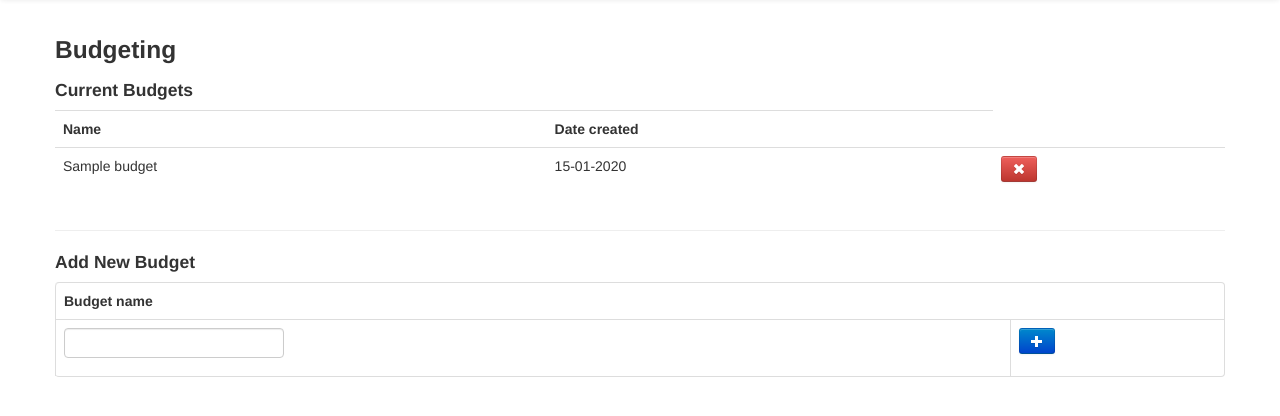
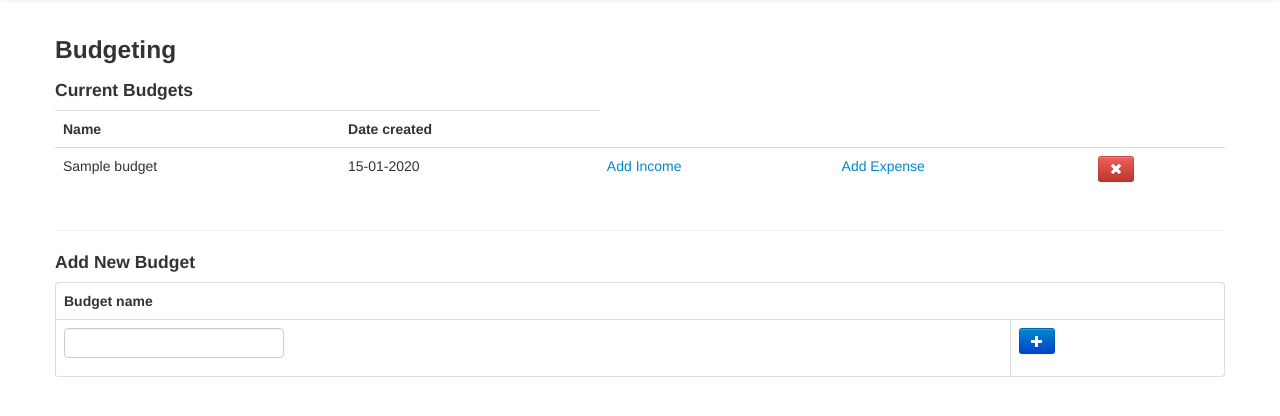
Before and after one commit to dlavelle7/lavapp, a Flask app: page /budget in a window 1280 px wide. Shown: the part 42-458 px from the top of the page. Run offline with Flask 2, Linux system fonts and the light colour scheme; a user stored in the database is signed in; tables that the repository leaves empty hold one stand-in row (values such as "Sample post"); parts of the project's set-up code (start-up, migrations or seed data) failed here and were passed over; some libraries are stand-ins or nearby versions.

Commit message:
its working somebit anyway.

```diff
--- a/app/templates/budget.html
+++ b/app/templates/budget.html
@@ -13,6 +13,8 @@
 <tr>
     <td>{{model.name}}</td>
     <td>{{model.formatted_date_created}}</td>
+    <td><a href="{{url_for('income', budget_id=model.id)}}">Add Income</a></td>
+    <td><a href="{{url_for('expense', budget_id=model.id)}}">Add Expense</a></td>
     <td>
         <form action="{{url_for('delete_budget', model_id=model.id)}}" method="POST">
             <button class="btn btn-small btn-danger" type="submit">
--- a/app/templates/expense.html
+++ b/app/templates/expense.html
@@ -4,7 +4,7 @@
 <h3>Expenditure</h3>
 <h4>Current Monthly Expenses</h4>
 
-{% with models=current_user.expenses, total=current_user.total_expense,
+{% with models=budget.expenses, total=budget.total_expense,
         delete='delete_expense' %}
     {% include "budget_table.html" %}
 {% endwith %}
--- a/app/views.py
+++ b/app/views.py
@@ -115,8 +115,8 @@ def budget():
 @app.route('/income', methods=['GET', 'POST'])
 @login_required
 def income():
+    form = IncomeForm()
     budget = Budget.query.get(request.args.get("budget_id"))
-    form = IncomeForm()
     if form.validate_on_submit() and budget:
         income = Income(name=form.name.data, amount=form.amount.data,
                 budget_id=budget.id, interval=form.interval.data)
@@ -138,13 +138,15 @@ def delete_income(model_id):
 @login_required
 def expense():
     form = ExpenseForm()
-    if form.validate_on_submit():
+    budget = Budget.query.get(request.args.get("budget_id"))
+    if form.validate_on_submit() and budget:
         expense = Expense(name=form.name.data, amount=form.amount.data,
-                user_id=current_user.id, interval=form.interval.data,
+                budget_id=budget.id, interval=form.interval.data,
                 shared_by=form.shared_by.data)
         add_commit_model(expense)
-        return redirect(url_for('expense'))
-    return render_template('expense.html', title="Expense", form=form)
+        return redirect(url_for('expense', budget_id=budget.id))
+    return render_template('expense.html', title="Expense", form=form,
+            budget=budget)
 
 @app.route('/delete/expense/<int:model_id>', methods=['POST'])
 def delete_expense(model_id):
```
